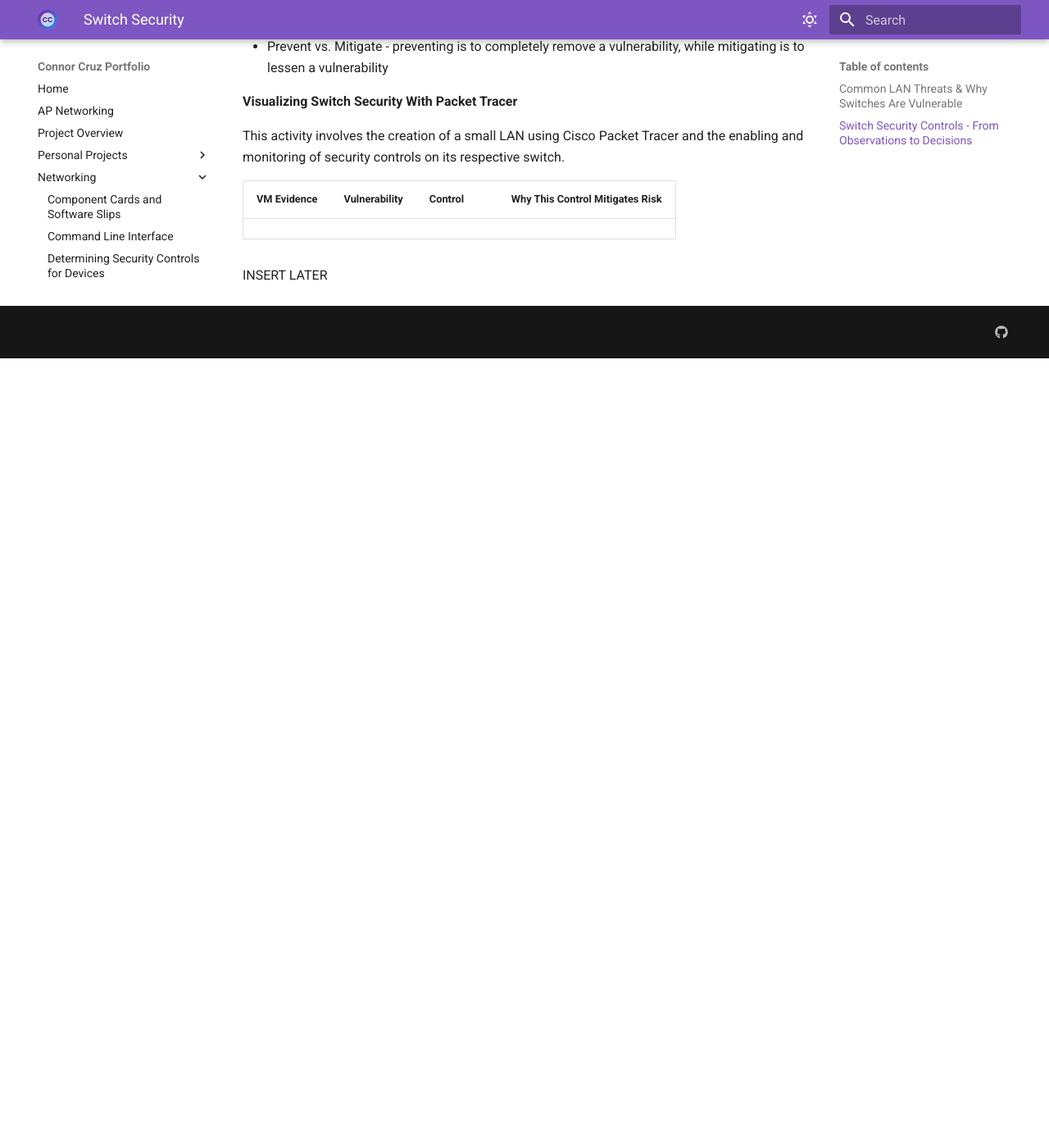
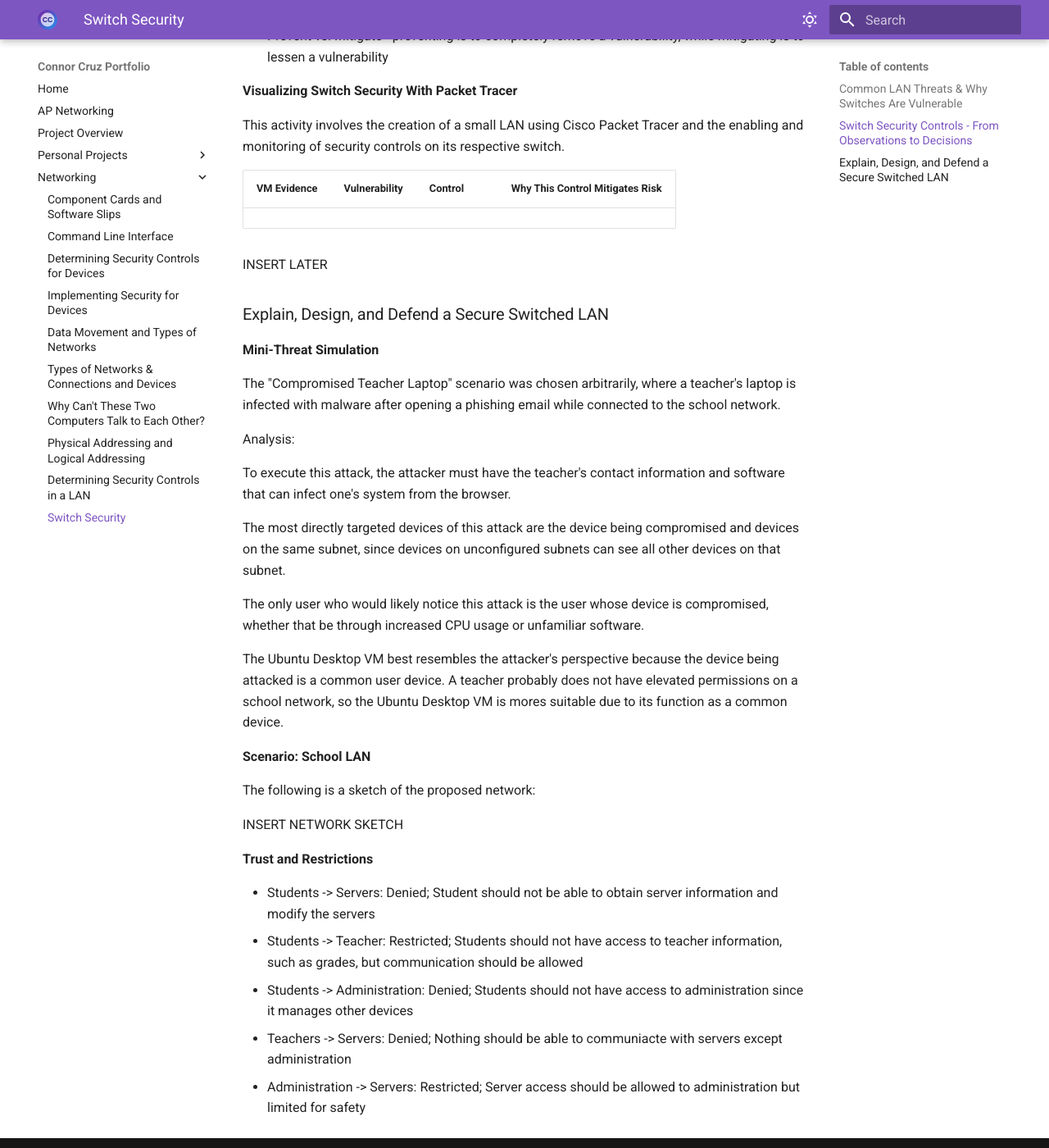
Before and after one commit to connorfcruz/cruz-connor-portfolio, an MkDocs documentation site: the page built from docs/networking/assignment10.md, in a window 1280 px wide and 1400 px high, scrolled down 2159 px. Shown: the whole window at 82% size. Built offline with MkDocs 1.6.1 and Material for MkDocs 9.7.7, drawn with Linux system fonts in a browser that asks for light colours; before the commit the page ends 2596 px from its top, so only the background shows below that.

Commit message:
Assignment 10 updates

```diff
--- a/docs/networking/assignment10.md
+++ b/docs/networking/assignment10.md
@@ -30,7 +30,7 @@
 
 It was also surprising that, inside of a switched LAN with no segmentation, a normal device can see all other device activity and communicate with other devices. This was especially surprising because these are the default settings for a network, rather than an altered state.
 
-## Switch Security Controls - From Observations to Decisions
+### Switch Security Controls - From Observations to Decisions
 
 **Basic Vocabulary**
 
@@ -47,3 +47,34 @@
 | -- | -- | -- | -- |
 
 INSERT LATER
+
+### Explain, Design, and Defend a Secure Switched LAN
+
+
+**Mini-Threat Simulation**
+
+The "Compromised Teacher Laptop" scenario was chosen arbitrarily, where a teacher's laptop is infected with malware after opening a phishing email while connected to the school network.
+
+Analysis:
+
+To execute this attack, the attacker must have the teacher's contact information and software that can infect one's system from the browser.
+
+The most directly targeted devices of this attack are the device being compromised and devices on the same subnet, since devices on unconfigured subnets can see all other devices on that subnet.
+
+The only user who would likely notice this attack is the user whose device is compromised, whether that be through increased CPU usage or unfamiliar software.
+
+The Ubuntu Desktop VM best resembles the attacker's perspective because the device being attacked is a common user device. A teacher probably does not have elevated permissions on a school network, so the Ubuntu Desktop VM is mores suitable due to its function as a common device.
+
+**Scenario: School LAN**
+
+The following is a sketch of the proposed network:
+
+INSERT NETWORK SKETCH
+
+**Trust and Restrictions**
+
+- Students -> Servers: Denied; Student should not be able to obtain server information and modify the servers
+- Students -> Teacher: Restricted; Students should not have access to teacher information, such as grades, but communication should be allowed
+- Students -> Administration: Denied; Students should not have access to administration since it manages other devices
+- Teachers -> Servers: Denied; Nothing should be able to communiacte with servers except administration
+- Administration -> Servers: Restricted; Server access should be allowed to administration but limited for safety
```
